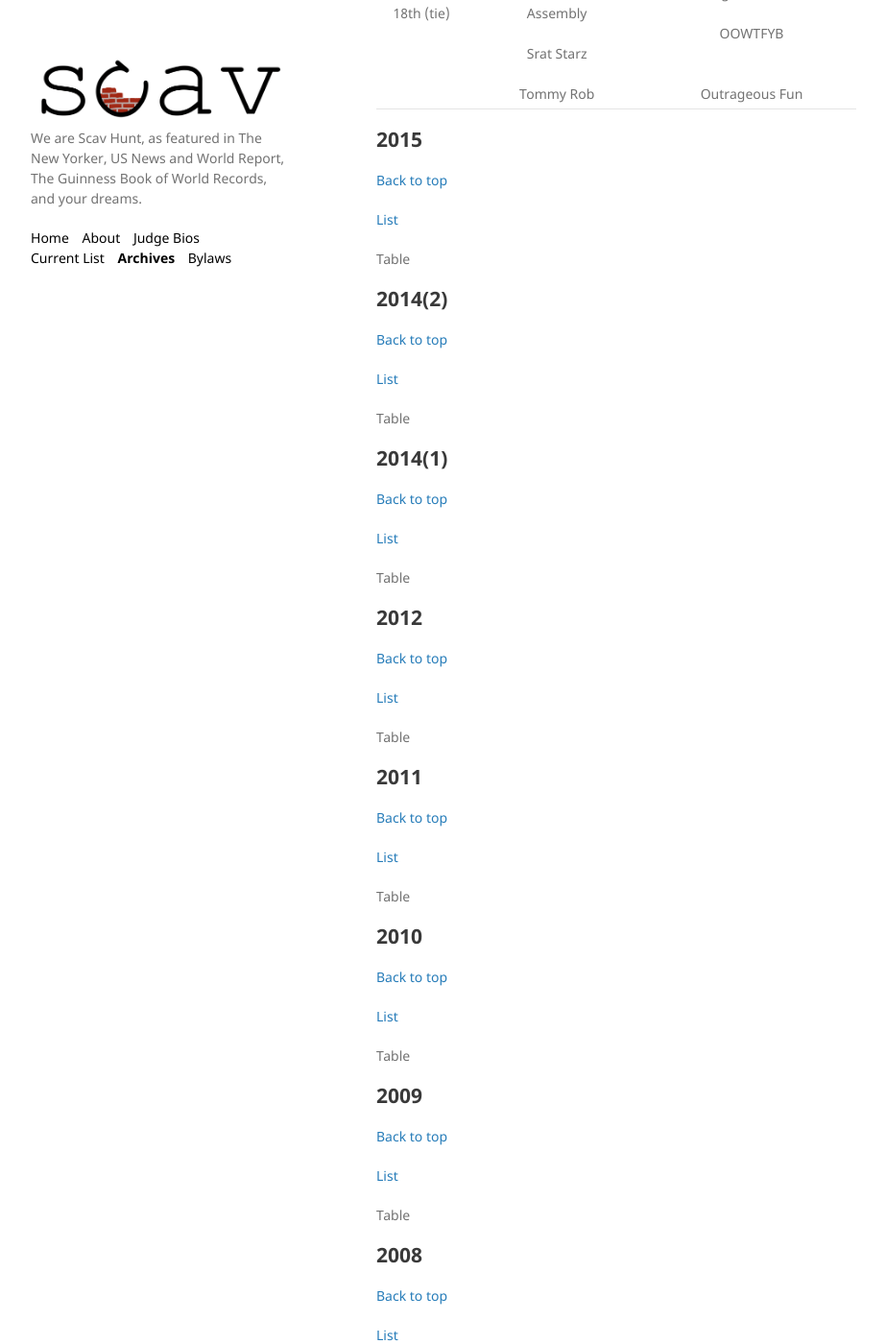
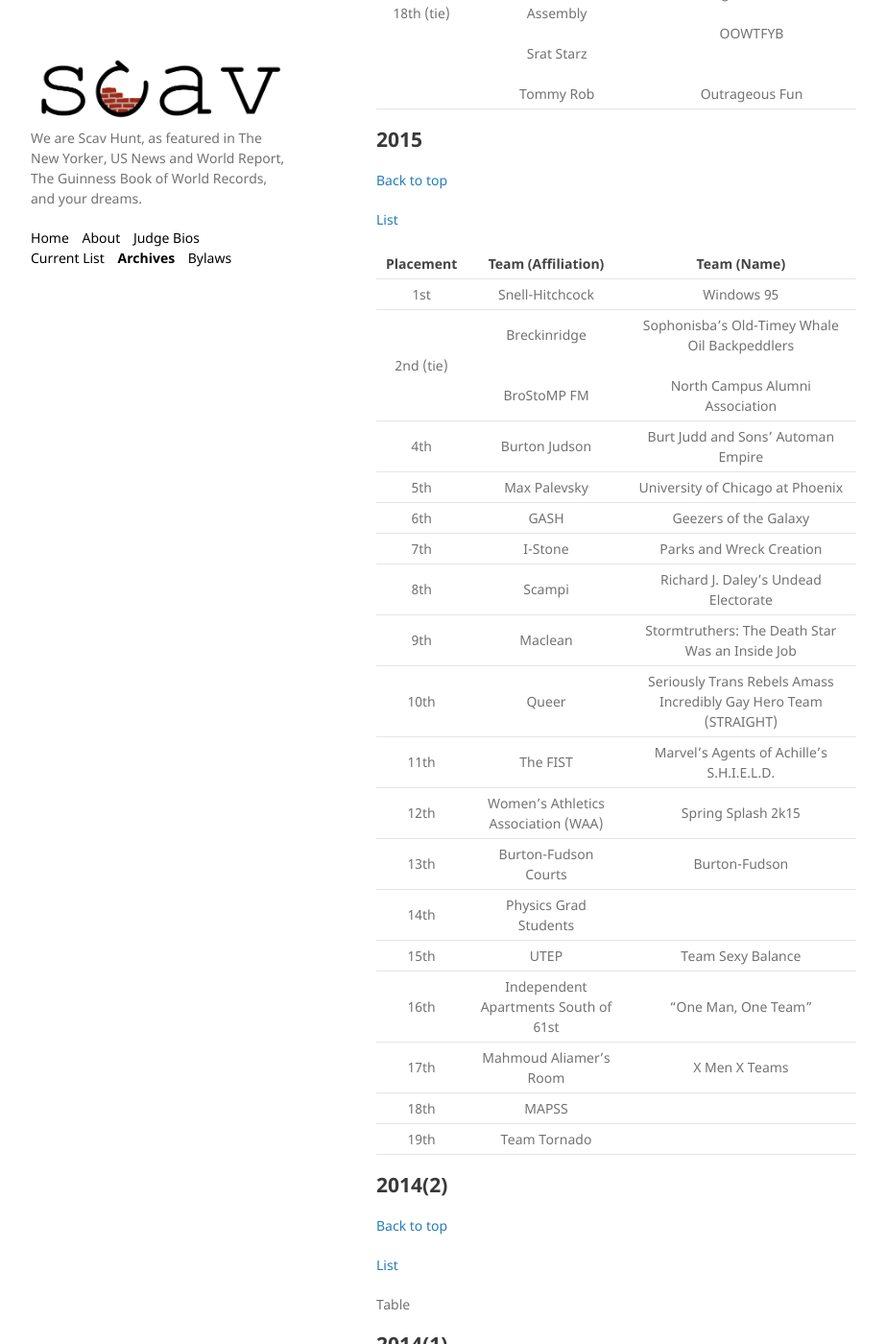
Before and after one commit to scav-hunt/scav-hunt.github.io, a Jekyll site: the page built from _pages/archives.md, in a window 1280 px wide and 1400 px high, scrolled down 14387 px. Shown: the whole window at 96% size, without its empty margins (178-1101 px from the left). Built offline with Jekyll 4.4.1, drawn with Linux system fonts in a browser that asks for light colours.

Commit message:
2015 complete

```diff
--- a/_pages/archives.md
+++ b/_pages/archives.md
@@ -426,9 +426,29 @@ The ranks of Hot Side Hot have, at one time or another, included the following (
 ## 2015 {#s-2015}
 [Back to top](#archives)
 
-[List](/assets/lists/)
+[List](/assets/lists/2015.pdf)
 
-Table
+| Placement | Team (Affiliation) | Team (Name) |
+| :---: |  :---:  | :---:  |
+| 1st | Snell-Hitchcock | Windows 95 |
+| 2nd (tie) | Breckinridge <br><br><br> BroStoMP FM | Sophonisba's Old-Timey Whale Oil Backpeddlers <br><br> North Campus Alumni Association |
+| 4th | Burton Judson | Burt Judd and Sons' Automan Empire |
+| 5th | Max Palevsky | University of Chicago at Phoenix |
+| 6th | GASH | Geezers of the Galaxy |
+| 7th | I-Stone | Parks and Wreck Creation |
+| 8th | Scampi | Richard J. Daley's Undead Electorate |
+| 9th | Maclean | Stormtruthers: The Death Star Was an Inside Job |
+| 10th | Queer | Seriously Trans Rebels Amass Incredibly Gay Hero Team (STRAIGHT) |
+| 11th | The FIST | Marvel's Agents of Achille's S.H.I.E.L.D. |
+| 12th | Women's Athletics Association (WAA) | Spring Splash 2k15 |
+| 13th | Burton-Fudson Courts | Burton-Fudson |
+| 14th | Physics Grad Students |  |
+| 15th | UTEP | Team Sexy Balance |
+| 16th | Independent Apartments South of 61st | "One Man, One Team" |
+| 17th | Mahmoud Aliamer's Room | X Men X Teams |
+| 18th | MAPSS |  |
+| 19th | Team Tornado |  |
+
 
 ## 2014(2) {#s-2014-2}
 [Back to top](#archives)
```
